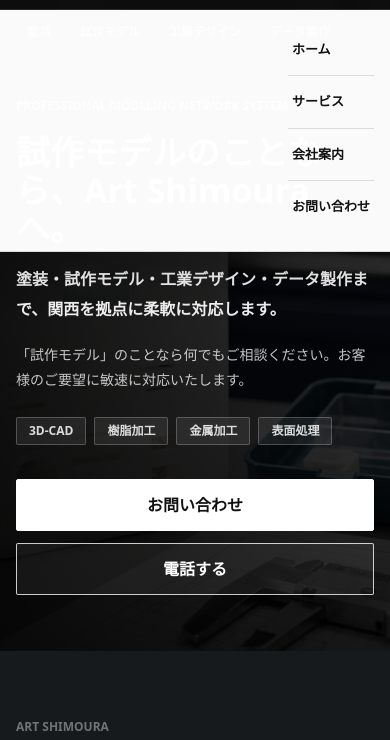
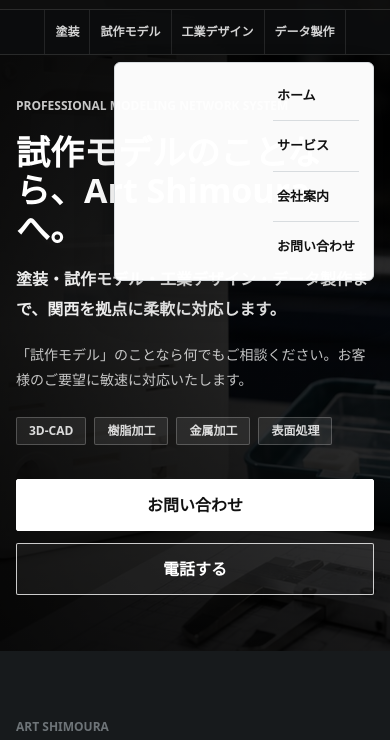
Before and after one commit to fs-morita/art-shimoura, a website: page index.html in a window 390 px wide. Both pictures are taken after a click on the button "メニュー". Shown: the part 60-800 px from the top of the page. Drawn offline with Linux system fonts and the light colour scheme.

Commit message:
Fix mobile navigation layout

```diff
--- a/styles.css
+++ b/styles.css
@@ -1424,26 +1424,35 @@ h1 {
 
   .site-nav {
     position: fixed;
-    top: var(--header-height);
-    right: 0;
-    left: 0;
+    top: calc(var(--header-height) + var(--subnav-height) + 8px);
+    right: 16px;
+    left: auto;
+    z-index: 60;
     display: grid;
     gap: 0;
-    padding: 14px 16px 18px;
+    width: min(260px, calc(100% - 32px));
+    padding: 8px 14px;
     color: var(--color-ink);
     background: rgba(255, 255, 255, 0.98);
-    border-bottom: 1px solid var(--color-line);
-    box-shadow: 0 20px 38px rgba(17, 17, 17, 0.14);
-    transform: translateY(-130%);
-    transition: transform 180ms ease;
+    border: 1px solid var(--color-line);
+    border-radius: 6px;
+    box-shadow: 0 22px 42px rgba(17, 17, 17, 0.18);
+    opacity: 0;
+    pointer-events: none;
+    transform: translateY(-10px);
+    transition:
+      opacity 160ms ease,
+      transform 160ms ease;
   }
 
   .site-nav.is-open {
+    opacity: 1;
+    pointer-events: auto;
     transform: translateY(0);
   }
 
   .site-nav a {
-    padding: 14px 4px;
+    padding: 13px 4px;
     border-bottom: 1px solid var(--color-line);
   }
 
@@ -1452,7 +1461,7 @@ h1 {
   }
 
   .service-subnav {
-    justify-content: flex-start;
+    justify-content: center;
     overflow-x: auto;
     padding: 0 12px;
     scrollbar-width: none;
@@ -1463,7 +1472,7 @@ h1 {
   }
 
   .service-subnav a {
-    padding: 0 14px;
+    padding: 0 10px;
     font-size: 12px;
   }
 
```
